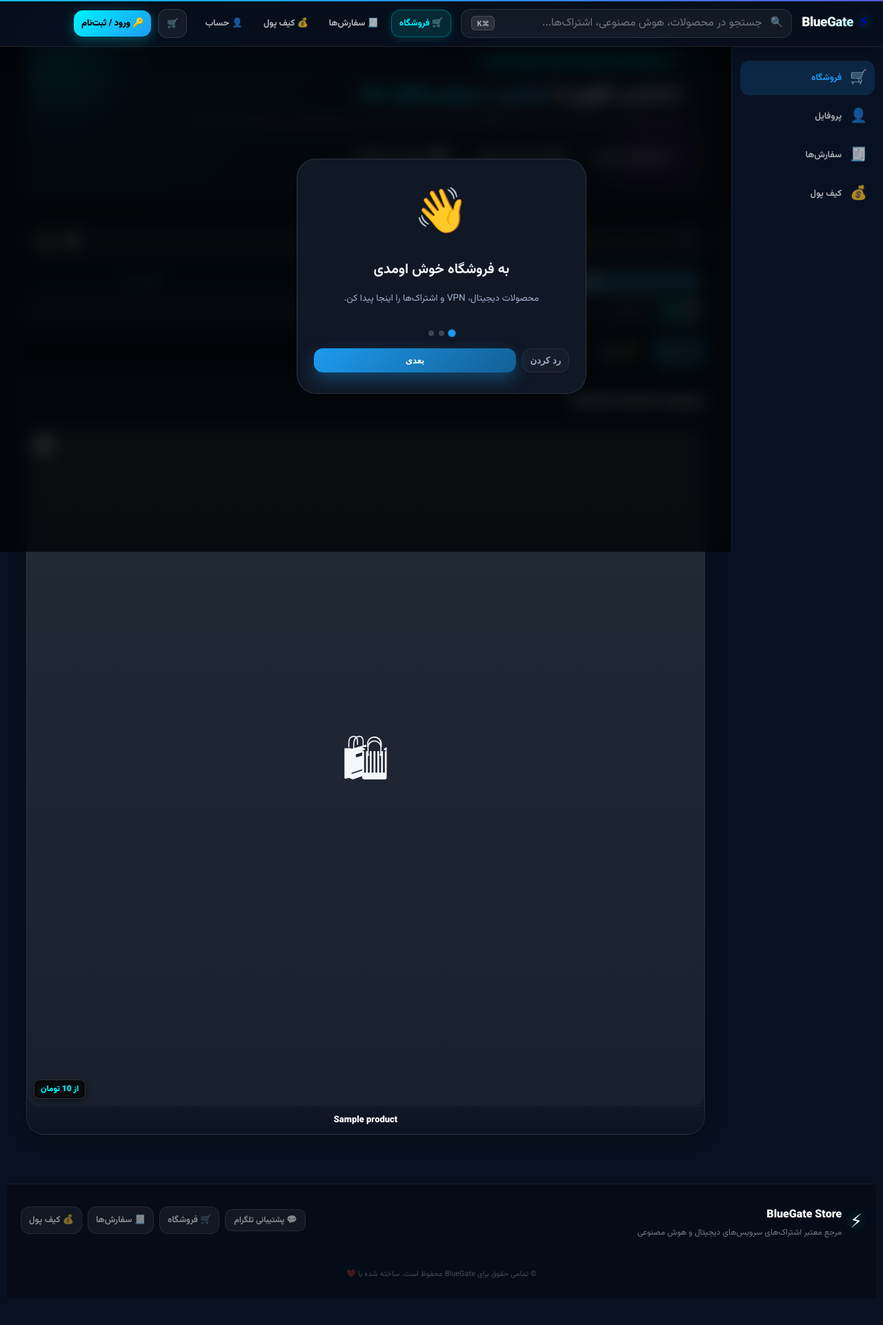
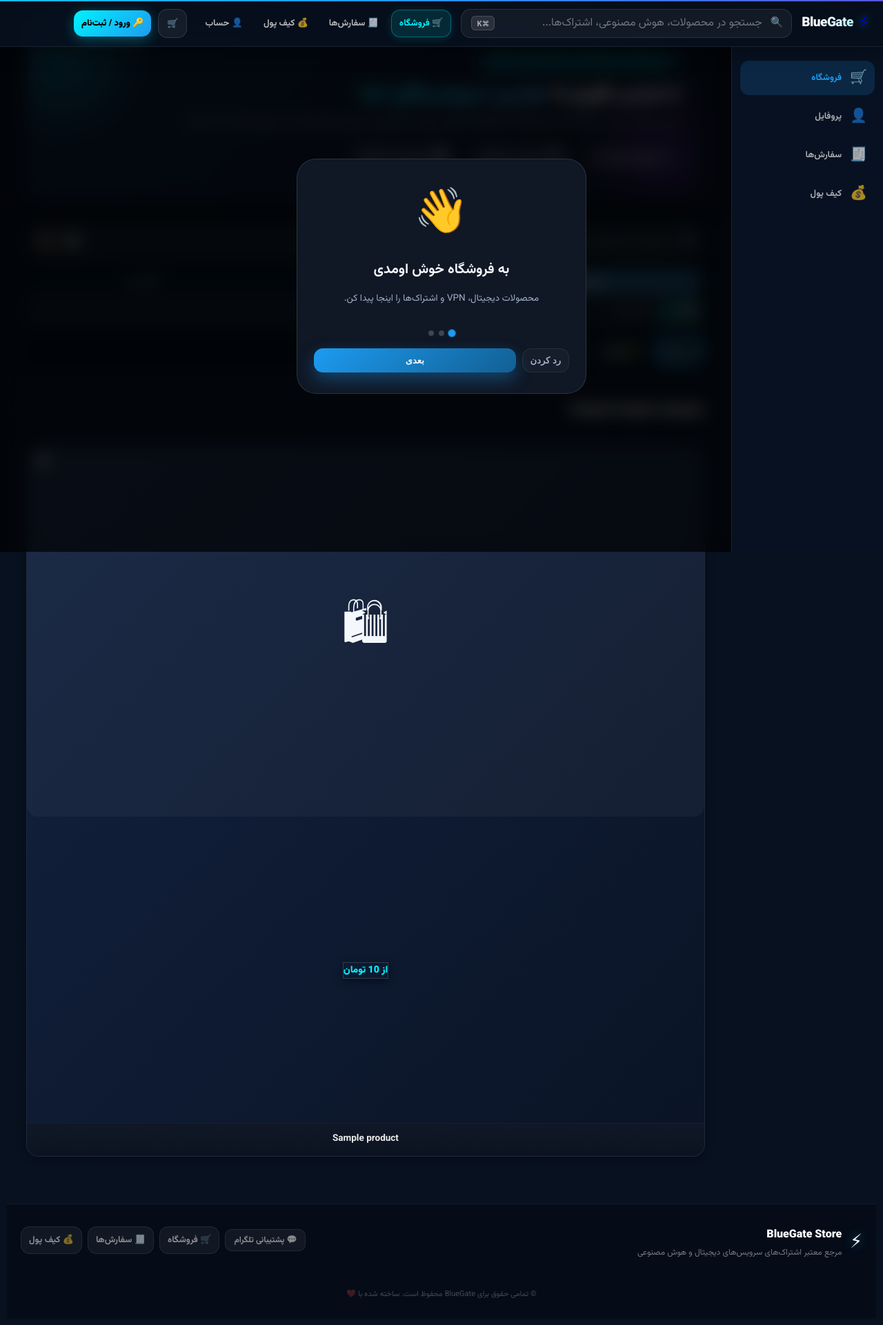
Before and after one commit to paliparsa/BlueReferral, a PHP site: page /web/ in a window 1280 px wide. Shown: the top 1921 px of the page at 69% size. Run offline with PHP 8.4, Linux system fonts and the light colour scheme; tables that the repository leaves empty hold one stand-in row (values such as "Sample post"); grey boxes marked "Sample" are stand-in pictures; some libraries are stand-ins or nearby versions.

Commit message:
Add files via upload

```diff
--- a/public/web/index.html
+++ b/public/web/index.html
@@ -13,8 +13,8 @@
   <link rel="preconnect" href="https://fonts.gstatic.com" crossorigin>
   <link href="https://fonts.googleapis.com/css2?family=Vazirmatn:wght@300;400;500;700;900&display=swap" rel="stylesheet">
   <!-- NO Telegram WebApp script - this is the web version -->
-  <link rel="stylesheet" href="style.css?v=web-1.4">
-  <link rel="stylesheet" href="web-overrides.css?v=web-1.4">
+  <link rel="stylesheet" href="style.css?v=web-1.5">
+  <link rel="stylesheet" href="web-overrides.css?v=web-1.5">
 </head>
 <body class="web-mode">
 
@@ -289,7 +289,7 @@
     window._webAdminMode = _urlParams.get('admin') === '1';
   </script>
 
-  <script src="app.js?v=web-1.4"></script>
-  <script src="web-init.js?v=web-1.4"></script>
+  <script src="app.js?v=web-1.5"></script>
+  <script src="web-init.js?v=web-1.5"></script>
 </body>
 </html>
--- a/public/web/web-overrides.css
+++ b/public/web/web-overrides.css
@@ -347,123 +347,244 @@ body.web-mode .web-inner-topbar { display: none !important; }
 .web-footer-copy small { font-size: 11px; color: rgba(255,255,255,0.25); }
 
 /* ═══════════════════════════════════════════════════════
-   ENHANCED PRODUCT CARDS (Web-specific premium design)
+   PRODUCT CARDS — Complete Premium Redesign
+   Inspired by marketplace-style: large image, name + price below
    ═══════════════════════════════════════════════════════ */
 
-/* Override miniapp product cards for web — target BOTH .product-card and .product-tile */
-body.web-mode .product-card,
-body.web-mode .product-tile.compact-tile {
-  background: linear-gradient(145deg, rgba(15, 28, 52, 0.95), rgba(8, 17, 31, 0.98));
-  border: 1px solid rgba(255, 255, 255, 0.09);
-  border-radius: 20px;
-  overflow: hidden;
-  transition: all 0.3s cubic-bezier(0.34, 1.56, 0.64, 1);
-  position: relative;
-  cursor: pointer;
-  box-shadow: 0 4px 24px rgba(0,0,0,0.3);
-  display: flex;
-  flex-direction: column;
+/* ── Grid: full grid on desktop, no horizontal scroll strip ── */
+body.web-mode .product-grid-wrap {
+  display: grid !important;
+  grid-template-columns: repeat(auto-fill, minmax(220px, 1fr));
+  gap: 22px !important;
+  overflow: visible !important;
+  width: 100% !important;
+  padding: 4px 0 !important;
 }
-body.web-mode .product-card:hover,
-body.web-mode .product-tile.compact-tile:hover {
-  transform: translateY(-6px) scale(1.015);
-  border-color: rgba(29,155,240,0.4);
-  box-shadow: 0 16px 48px rgba(29,155,240,0.18), 0 4px 24px rgba(0,0,0,0.4);
+body.web-mode .h-scroll {
+  overflow: visible !important;
+  width: 100% !important;
+}
+body.web-mode .section-row {
+  overflow: visible;
+  margin-bottom: 32px;
+}
+body.web-mode .section-title h2 {
+  font-size: 18px;
+  font-weight: 900;
+  color: #fff;
+  padding: 16px 0 12px;
 }
 
-/* Product tile image area — taller on web for premium look */
+/* ── Card base ── */
+body.web-mode .product-tile,
+body.web-mode .product-tile.compact-tile {
+  background: rgba(14, 27, 50, 0.9) !important;
+  border: 1px solid rgba(255, 255, 255, 0.07) !important;
+  border-radius: 18px !important;
+  overflow: hidden !important;
+  display: flex !important;
+  flex-direction: column !important;
+  position: relative !important;
+  cursor: pointer !important;
+  transition: transform 0.28s cubic-bezier(0.34, 1.56, 0.64, 1),
+              box-shadow 0.28s ease,
+              border-color 0.2s ease !important;
+  box-shadow: 0 2px 12px rgba(0, 0, 0, 0.35) !important;
+}
+body.web-mode .product-tile:hover,
+body.web-mode .product-tile.compact-tile:hover {
+  transform: translateY(-7px) !important;
+  box-shadow: 0 18px 50px rgba(0, 0, 0, 0.55), 0 0 0 1px rgba(29, 155, 240, 0.35) !important;
+  border-color: rgba(29, 155, 240, 0.35) !important;
+}
+
+/* ── Image area: square with full-bleed cover ── */
 body.web-mode .product-tile .tile-img {
-  position: relative;
-  height: 180px;
-  overflow: hidden;
-  background: rgba(0,0,0,0.2);
-  flex-shrink: 0;
+  position: relative !important;
+  aspect-ratio: 1 / 1 !important;
+  width: 100% !important;
+  overflow: hidden !important;
+  background: linear-gradient(135deg, rgba(20, 35, 65, 0.95), rgba(10, 20, 38, 0.98)) !important;
+  flex-shrink: 0 !important;
 }
-body.web-mode .product-tile .tile-img img,
-body.web-mode .product-tile .tile-img .card-thumb {
+body.web-mode .product-tile .tile-img img {
   width: 100% !important;
   height: 100% !important;
-  object-fit: cover;
+  object-fit: cover !important;
+  display: block !important;
+  transition: transform 0.4s ease !important;
 }
-/* Emoji fallback in tile-img */
-body.web-mode .product-tile .tile-img .card-emoji {
-  position: absolute;
-  inset: 0;
-  display: flex;
-  align-items: center;
-  justify-content: center;
-  font-size: 52px;
-  background: linear-gradient(135deg, rgba(29,155,240,0.1), rgba(121,40,202,0.15));
+body.web-mode .product-tile:hover .tile-img img {
+  transform: scale(1.06) !important;
 }
 
-/* Tile body text & price */
+/* Emoji/icon fallback when no image */
+body.web-mode .product-tile .tile-img .card-thumb,
+body.web-mode .product-tile .tile-img > span:not(.flash-badge) {
+  position: absolute !important;
+  inset: 0 !important;
+  display: flex !important;
+  align-items: center !important;
+  justify-content: center !important;
+  font-size: 64px !important;
+}
+
+/* ── Tile body: name + price below image ── */
 body.web-mode .product-tile .tile-body {
-  padding: 12px 14px 14px;
-  flex: 1;
-  display: flex;
-  flex-direction: column;
-  gap: 4px;
+  padding: 13px 14px 15px !important;
+  display: flex !important;
+  flex-direction: column !important;
+  gap: 6px !important;
+  flex: 1 !important;
 }
 body.web-mode .product-tile .tile-body h3 {
-  font-size: 14px;
-  font-weight: 800;
-  color: #fff;
-  margin: 0;
-  line-height: 1.4;
-  display: -webkit-box;
-  -webkit-line-clamp: 2;
-  -webkit-box-orient: vertical;
-  overflow: hidden;
+  font-size: 13.5px !important;
+  font-weight: 700 !important;
+  color: rgba(255, 255, 255, 0.92) !important;
+  margin: 0 !important;
+  line-height: 1.4 !important;
+  display: -webkit-box !important;
+  -webkit-line-clamp: 2 !important;
+  -webkit-box-orient: vertical !important;
+  overflow: hidden !important;
 }
-/* Price overlay in compact-tile */
+
+/* ── Price: move from overlay-on-image to below in body ── */
 body.web-mode .product-tile .overlay-price {
-  bottom: 10px !important;
-  left: 10px !important;
+  position: static !important;
+  display: flex !important;
+  gap: 6px !important;
+  align-items: center !important;
+  flex-wrap: wrap !important;
+  max-width: none !important;
+  bottom: auto !important;
+  left: auto !important;
+  margin-top: 2px !important;
 }
 body.web-mode .product-tile .compact-price {
-  background: rgba(0,0,0,0.75);
-  color: #00f2fe;
-  font-weight: 900;
-  font-size: 12px;
-  padding: 4px 9px;
-  border-radius: 8px;
-  backdrop-filter: blur(8px);
-  white-space: nowrap;
+  font-size: 14px !important;
+  font-weight: 900 !important;
+  color: #00f2fe !important;
+  background: none !important;
+  backdrop-filter: none !important;
+  padding: 0 !important;
+  border-radius: 0 !important;
+  white-space: nowrap !important;
+}
+body.web-mode .product-tile .compact-price s {
+  color: rgba(255, 255, 255, 0.35) !important;
+  font-weight: 400 !important;
+  font-size: 12px !important;
+  display: block !important;
+}
+body.web-mode .product-tile .flash-pill {
+  font-size: 11px !important;
+  font-weight: 800 !important;
+  background: rgba(239, 68, 68, 0.18) !important;
+  color: #f87171 !important;
+  padding: 2px 7px !important;
+  border-radius: 20px !important;
+  border: 1px solid rgba(239, 68, 68, 0.3) !important;
 }
 
-/* Flash sale badge - glowing */
+/* ── Discount badge top-right (تخفیف style from screenshot) ── */
 body.web-mode .flash-badge {
-  position: absolute;
-  top: 10px;
-  left: 10px;
-  background: linear-gradient(135deg, #ef4444, #f59e0b);
-  color: #fff;
-  font-size: 11px;
-  font-weight: 900;
-  padding: 4px 10px;
-  border-radius: 20px;
-  box-shadow: 0 2px 12px rgba(239,68,68,0.5);
-  animation: flashPulse 1.5s ease-in-out infinite;
-  z-index: 2;
+  position: absolute !important;
+  top: 10px !important;
+  right: 10px !important;
+  left: auto !important;
+  background: #ef4444 !important;
+  color: #fff !important;
+  font-size: 11px !important;
+  font-weight: 900 !important;
+  padding: 4px 10px !important;
+  border-radius: 20px !important;
+  box-shadow: 0 2px 10px rgba(239, 68, 68, 0.5) !important;
+  z-index: 3 !important;
+  letter-spacing: 0.5px !important;
+  animation: none !important;
 }
-@keyframes flashPulse {
-  0%, 100% { box-shadow: 0 2px 12px rgba(239,68,68,0.5); }
-  50% { box-shadow: 0 2px 24px rgba(239,68,68,0.8); }
+body.web-mode .flash-badge[style*="var(--danger)"] {
+  background: linear-gradient(135deg, #7c3aed, #5b21b6) !important;
 }
 
-/* Product grid — proper grid on desktop, disable mobile h-scroll strip */
-body.web-mode .product-grid-wrap {
-  display: grid !important;
-  grid-template-columns: repeat(auto-fill, minmax(230px, 1fr));
-  gap: 18px;
-  overflow: visible !important;   /* override h-scroll class overflow:auto */
-  width: 100% !important;
+/* ── Wishlist heart: top-left ── */
+body.web-mode .product-tile .wishlist-fab {
+  position: absolute !important;
+  top: 8px !important;
+  left: 8px !important;
+  right: auto !important;
+  background: rgba(0, 0, 0, 0.55) !important;
+  backdrop-filter: blur(6px) !important;
+  border: 1px solid rgba(255, 255, 255, 0.15) !important;
+  border-radius: 50% !important;
+  width: 32px !important;
+  height: 32px !important;
+  display: flex !important;
+  align-items: center !important;
+  justify-content: center !important;
+  font-size: 15px !important;
+  cursor: pointer !important;
+  z-index: 3 !important;
+  transition: transform 0.2s ease, background 0.2s ease !important;
 }
-/* Section rows should not add horizontal padding on desktop */
-body.web-mode .section-row {
-  overflow: visible;
-  padding: 0;
+body.web-mode .product-tile .wishlist-fab:hover {
+  transform: scale(1.2) !important;
+  background: rgba(239, 68, 68, 0.3) !important;
 }
+
+/* ── LIST MODE card (detailed) ── */
+body.web-mode .product-tile.detailed {
+  flex-direction: row !important;
+  align-items: center !important;
+  padding: 0 !important;
+  aspect-ratio: unset !important;
+  min-height: 100px !important;
+  border-radius: 16px !important;
+}
+body.web-mode .product-tile.detailed .tile-img {
+  aspect-ratio: 1 / 1 !important;
+  width: 90px !important;
+  min-width: 90px !important;
+  height: 90px !important;
+  border-radius: 12px !important;
+  margin: 10px 0 10px 10px !important;
+  flex-shrink: 0 !important;
+}
+body.web-mode .product-tile.detailed .tile-body {
+  padding: 14px 16px !important;
+  flex: 1 !important;
+  gap: 4px !important;
+}
+body.web-mode .product-tile.detailed h3 {
+  font-size: 14px !important;
+}
+body.web-mode .product-tile.detailed .tile-desc {
+  font-size: 12px !important;
+  color: rgba(255,255,255,0.45) !important;
+  margin: 0 !important;
+  -webkit-line-clamp: 1 !important;
+}
+body.web-mode .product-tile.detailed .price-row-mini {
+  display: flex !important;
+  gap: 8px !important;
+  align-items: center !important;
+  flex-wrap: wrap !important;
+  margin-top: 4px !important;
+}
+body.web-mode .product-tile.detailed .price-pill {
+  font-size: 14px !important;
+  font-weight: 900 !important;
+  color: #00f2fe !important;
+}
+
+/* When grid shows list mode, override grid columns to single-column */
+body.web-mode .product-grid-wrap:has(.product-tile.detailed) {
+  grid-template-columns: 1fr !important;
+  gap: 10px !important;
+}
+
+
 
 /* ═══════════════════════════════════════════════════════
    ENHANCED PAYMENT / BANK CARD DESIGN (Web-specific)
```
